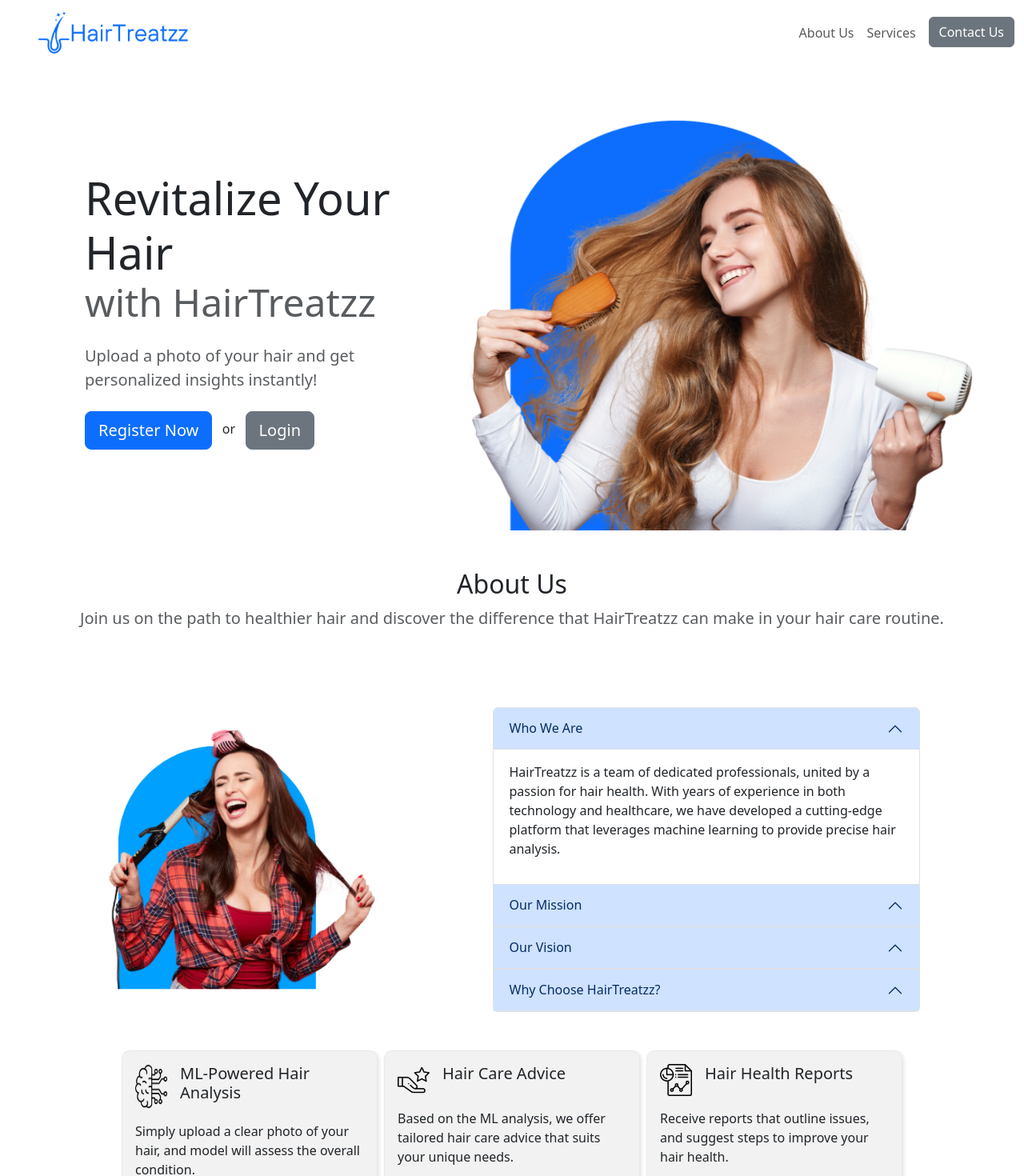
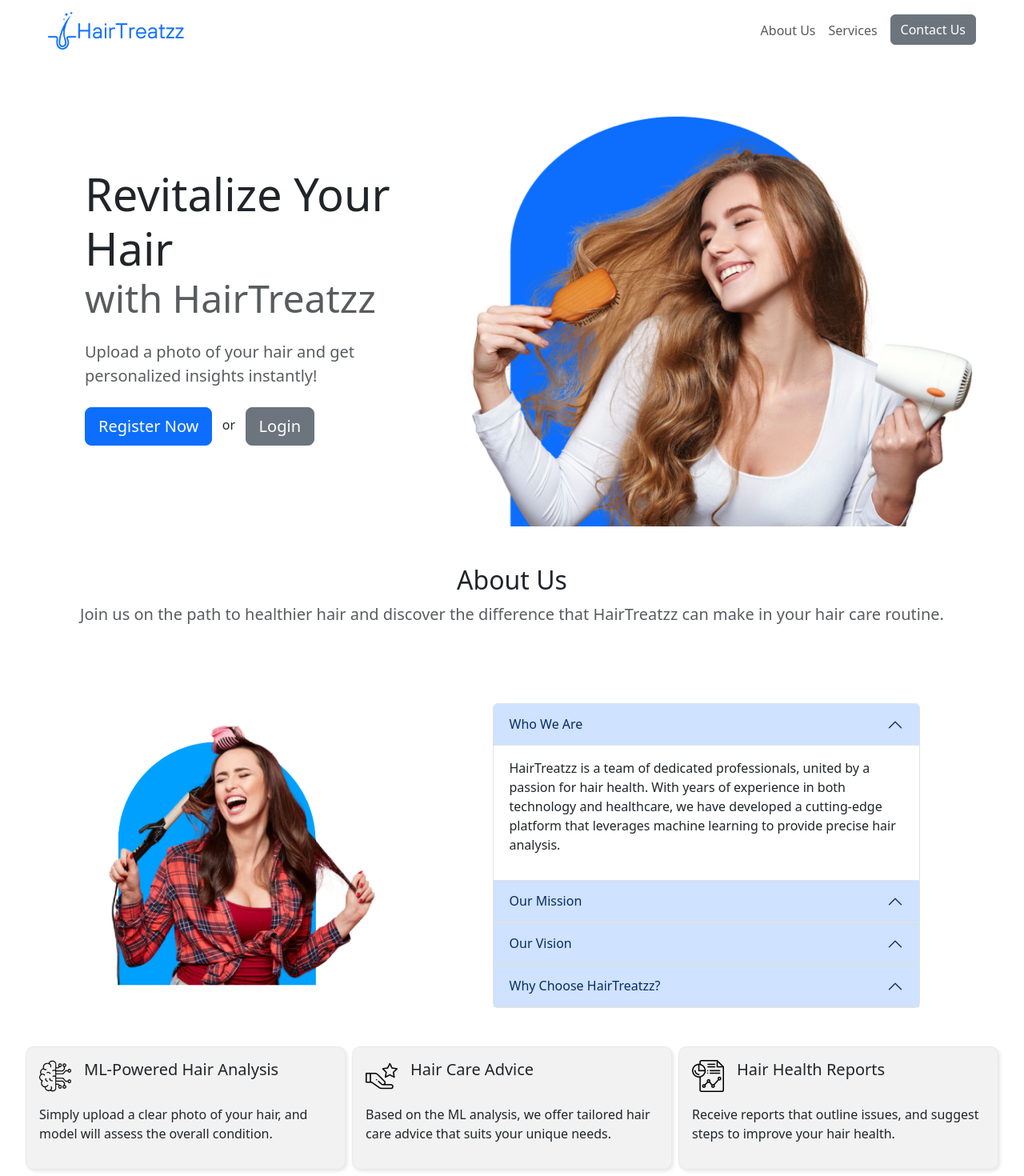
Before and after one commit to Usitha5555/frontend-Scalpdetector, a React (Create React App) app: page / in a window 1280 px wide. Shown: the top 1470 px of the page at 80% size. Built offline with nearby package versions, Linux system fonts and the light colour scheme.

Commit message:
more style changes

```diff
--- a/src/components/About.jsx
+++ b/src/components/About.jsx
@@ -3,7 +3,7 @@
 
 const About = () => {
   return (
-    <section id="about">
+    <section id="about" className="mt-5">
       <div className="container-md">
         <div className="text-center">
           <h2>About Us</h2>
--- a/src/components/Contact.jsx
+++ b/src/components/Contact.jsx
@@ -147,7 +147,7 @@
                 <textarea
                   id="query"
                   className="form-control"
-                  style={{ width: "26.2vw", height: "140px" }}
+                  style={{ width: "400px", height: "140px" }}
                   name="message"
                   placeholder="Your query..."
                   value={formData.message}
--- a/src/components/Navbar.jsx
+++ b/src/components/Navbar.jsx
@@ -3,12 +3,10 @@
 
 const Navbar = () => {
   return (
-    <nav className="navbar navbar-expand-md navbar-light">
-      <div className="container-xxl ps-5">
+    <nav className="navbar navbar-expand-md navbar-light p-2 px-sm-5 px-xxl-0">
+      <div className="container-xxl">
         <a href="#intro" className="navbar-brand">
-          <div className="w-50">
-            <img src={logo} className="img-fluid w-75" alt="" />
-          </div>
+          <img src={logo} className="img-fluid" style={{ width: "180px" }} />
         </a>
         {/* toggle button for mobile nav */}
         <button
--- a/src/components/Services.jsx
+++ b/src/components/Services.jsx
@@ -3,7 +3,7 @@
 
 const Services = ({ cardImage, cardTitle, cardDesc }) => {
   return (
-    <div className="col-3 p-3">
+    <div className="p-3" style={{ width: "400px" }}>
       <div className="d-flex mb-3">
         <img id="services-img" src={cardImage} className="me-3" />
         <h5>{cardTitle}</h5>
--- a/src/pages/Home.js
+++ b/src/pages/Home.js
@@ -34,12 +34,10 @@
     <>
       <Navbar />
       <Hero />
-      <br />
-      <br />
       <About />
       <section
         id="services"
-        className="d-flex justify-content-center gap-2 mb-5"
+        className="d-flex justify-content-center gap-2 mb-5 flex-wrap"
       >
         {data.map(({ cardImage, cardTitle, cardDesc }) => (
           <Services
```
